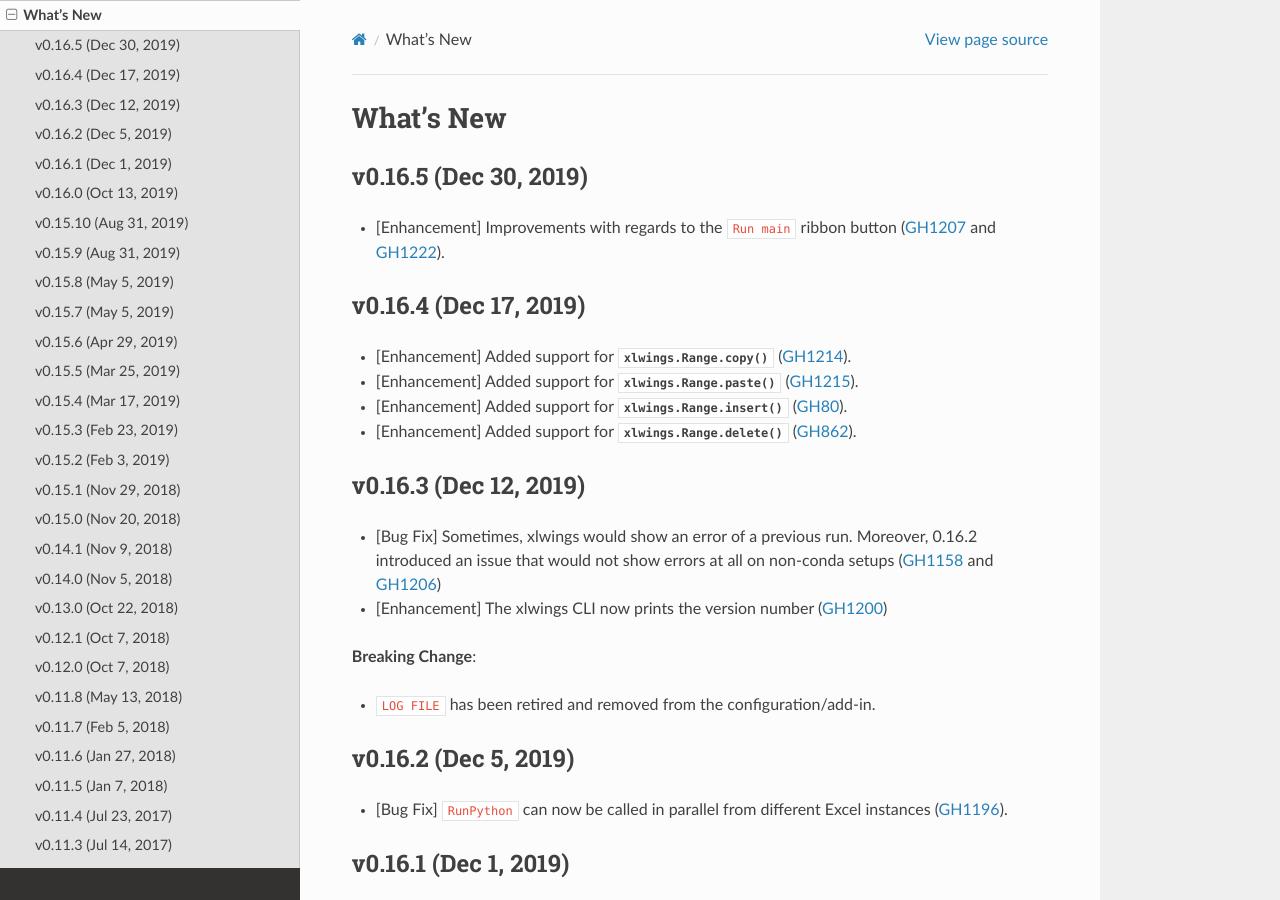
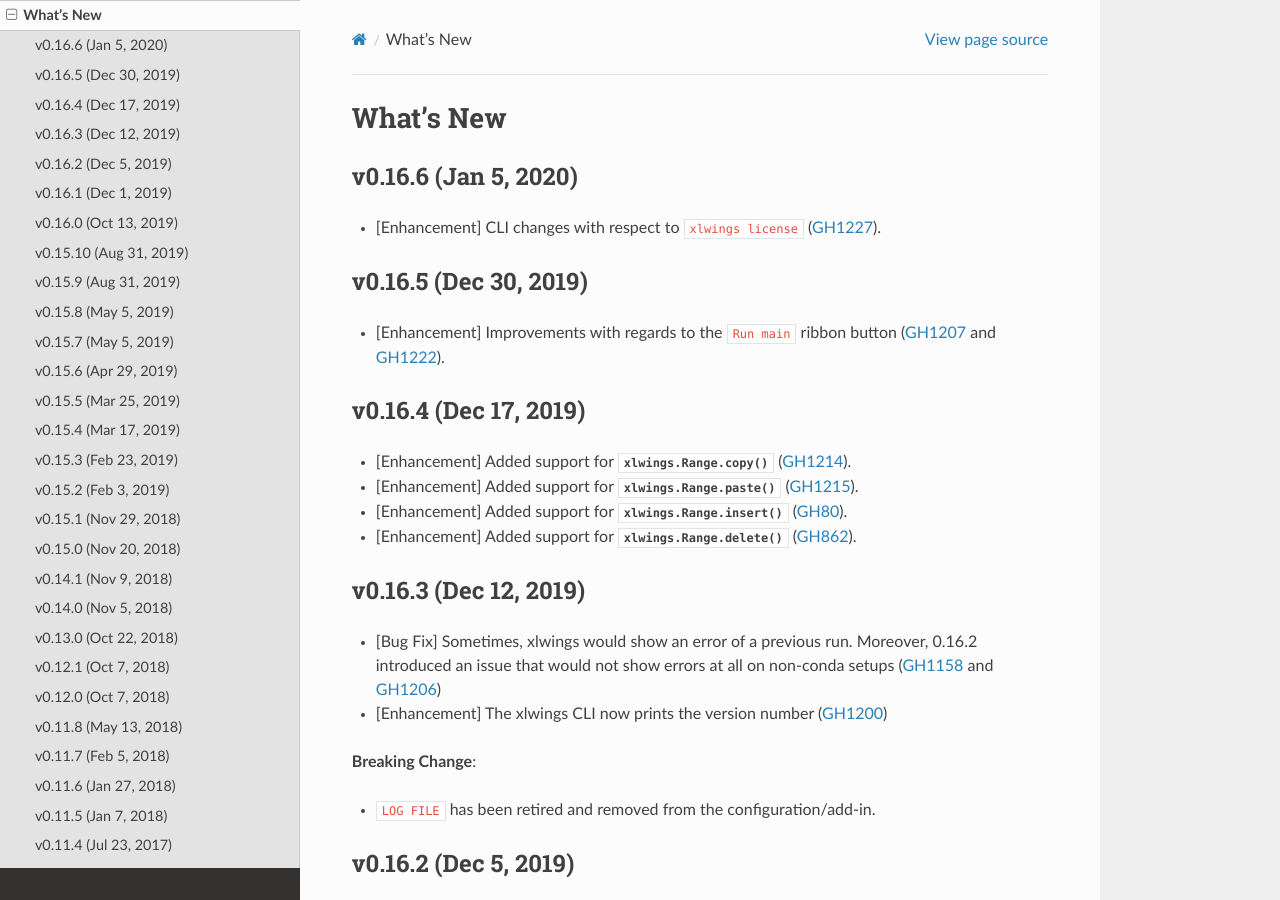
Before and after one commit to xlwings/xlwings, a Sphinx documentation site: the page built from docs/whatsnew.rst, in a window 1280 px wide and 900 px high. Built offline with Sphinx 7.4.7 and the Read the Docs theme 2.0.0, drawn with Linux system fonts in a browser that asks for light colours.

Commit message:
Release notes

```diff
--- a/docs/whatsnew.rst
+++ b/docs/whatsnew.rst
@@ -1,5 +1,10 @@
 What's New
 ==========
+
+v0.16.6 (Jan 5, 2020)
+---------------------
+
+* [Enhancement] CLI changes with respect to ``xlwings license`` (:issue:`1227`).
 
 v0.16.5 (Dec 30, 2019)
 ----------------------
```
